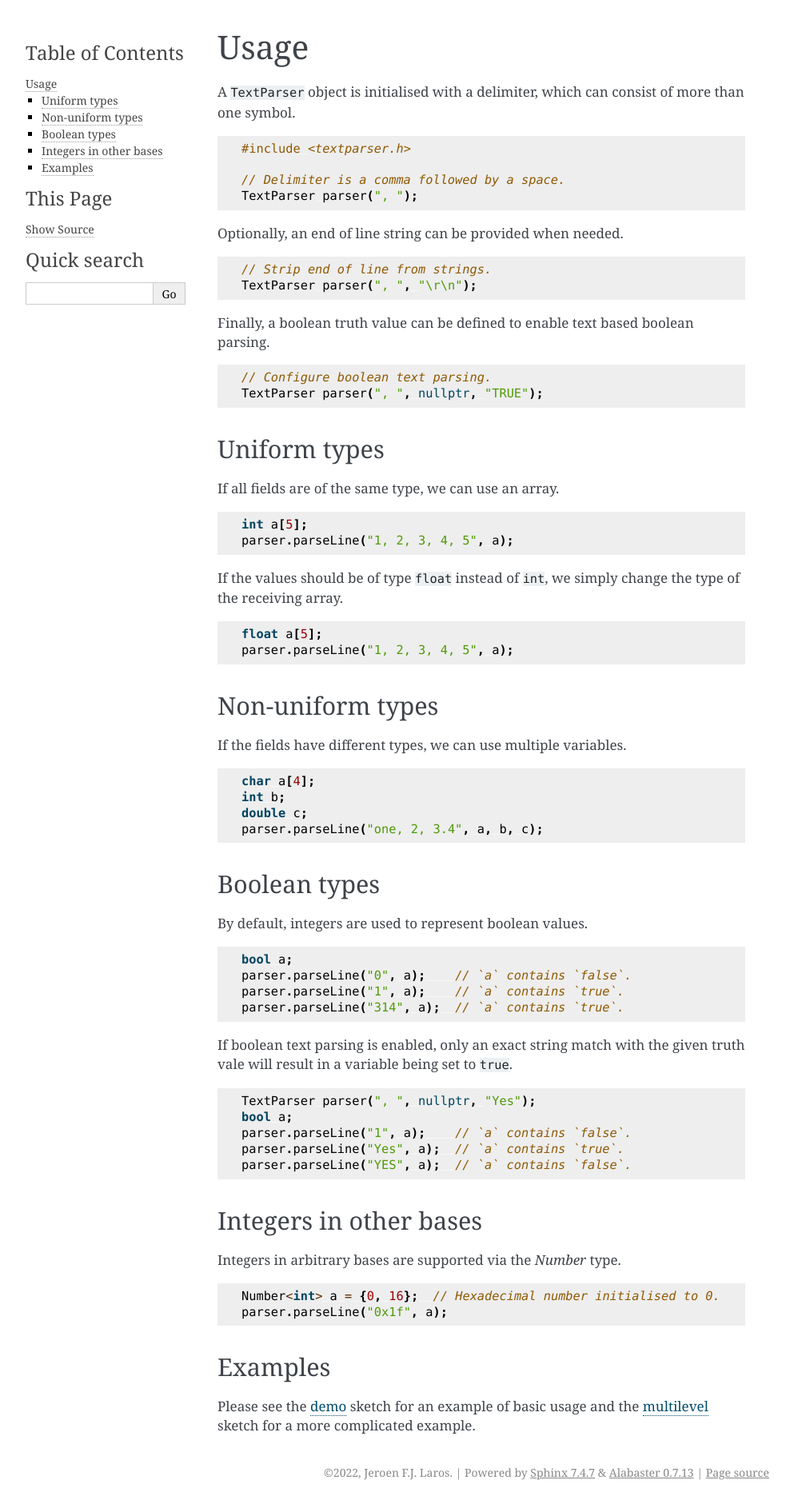
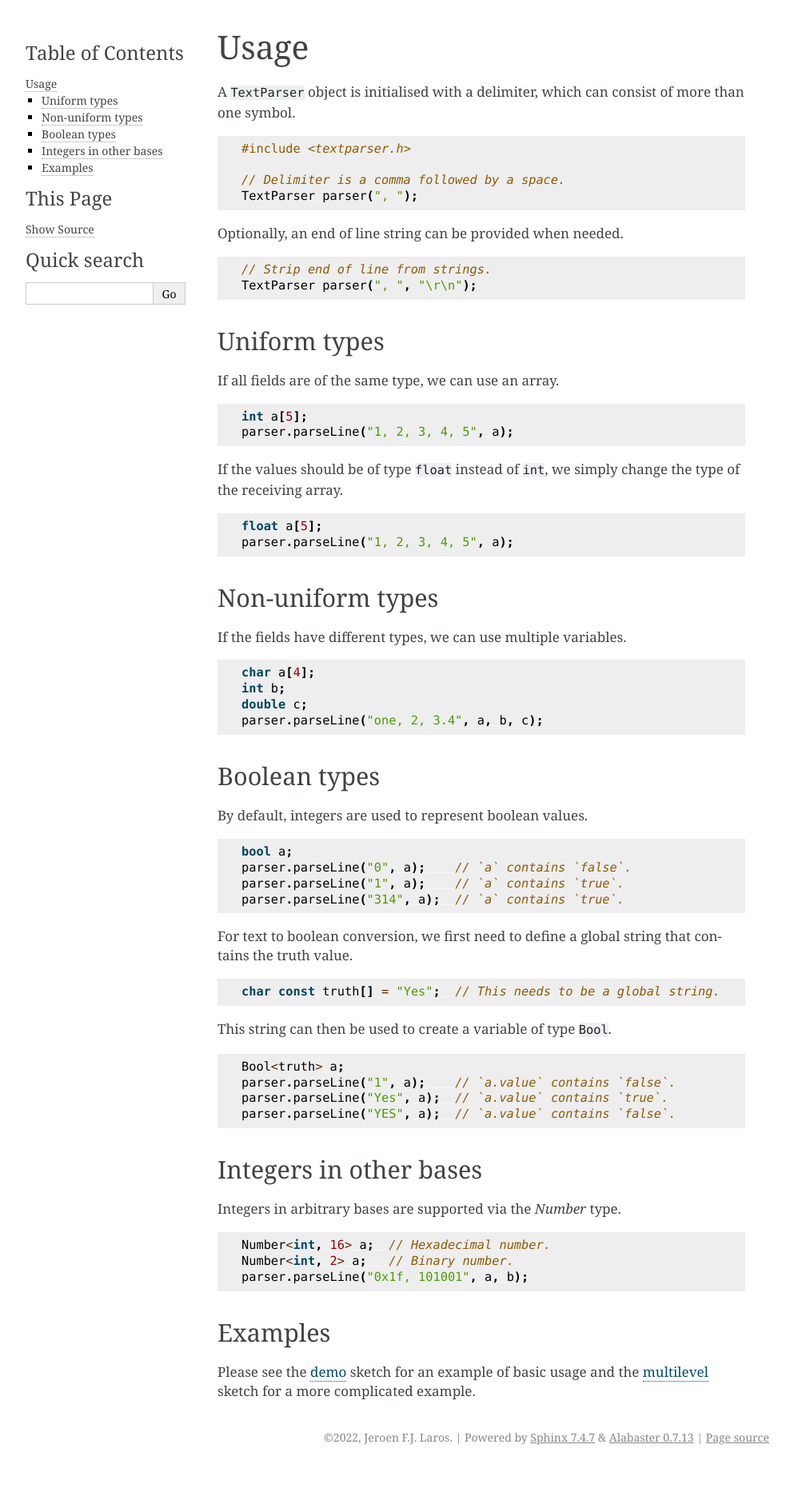
Before and after one commit to jfjlaros/textparser, a Sphinx documentation site: the page built from docs/usage.rst, in a window 1280 px wide. Shown: the whole page at 80% size, without its empty margins (148-1141 px from the left). Built offline with Sphinx 7.4.7, drawn with Linux system fonts in a browser that asks for light colours; after the commit the page ends 1837 px from its top, so only the background shows below that.

Commit message:
Templated types instead of state.

```diff
--- a/README.rst
+++ b/README.rst
@@ -64,7 +64,7 @@ If the fields have different types, we can use multiple variables.
     char a[4];
     int b;
     double c;
-    Number<int> d = {0, 16};  // Hexadecimal number.
+    Number<int, 16> d;  // Hexadecimal number.
     parser.parseLine("one, 2, 3.4, 0x38", a, b, c, d);
 
 
--- a/docs/api.rst
+++ b/docs/api.rst
@@ -18,5 +19,8 @@ Class definitions
 .. doxygenstruct:: Number
    :members:
 
+.. doxygenstruct:: Bool
+   :members:
+
 .. doxygenclass:: TextParser
    :members:
--- a/docs/usage.rst
+++ b/docs/usage.rst
@@ -17,14 +17,6 @@ Optionally, an end of line string can be provided when needed.
 
     // Strip end of line from strings.
     TextParser parser(", ", "\r\n");
-
-Finally, a boolean truth value can be defined to enable text based boolean
-parsing.
-
-.. code-block:: cpp
-
-    // Configure boolean text parsing.
-    TextParser parser(", ", nullptr, "TRUE");
 
 
 Uniform types
@@ -71,16 +63,21 @@ By default, integers are used to represent boolean values.
     parser.parseLine("1", a);    // `a` contains `true`.
     parser.parseLine("314", a);  // `a` contains `true`.
 
-If boolean text parsing is enabled, only an exact string match with the given
-truth vale will result in a variable being set to ``true``.
+For text to boolean conversion, we first need to define a global string that
+contains the truth value.
 
 .. code-block:: cpp
 
-    TextParser parser(", ", nullptr, "Yes");
-    bool a;
-    parser.parseLine("1", a);    // `a` contains `false`.
-    parser.parseLine("Yes", a);  // `a` contains `true`.
-    parser.parseLine("YES", a);  // `a` contains `false`.
+    char const truth[] = "Yes";  // This needs to be a global string.
+
+This string can then be used to create a variable of type ``Bool``.
+
+.. code-block:: cpp
+
+    Bool<truth> a;
+    parser.parseLine("1", a);    // `a.value` contains `false`.
+    parser.parseLine("Yes", a);  // `a.value` contains `true`.
+    parser.parseLine("YES", a);  // `a.value` contains `false`.
 
 
 Integers in other bases
@@ -90,8 +87,9 @@ Integers in arbitrary bases are supported via the `Number` type.
 
 .. code-block:: cpp
 
-    Number<int> a = {0, 16};  // Hexadecimal number initialised to 0.
-    parser.parseLine("0x1f", a);
+    Number<int, 16> a;  // Hexadecimal number.
+    Number<int, 2> a;   // Binary number.
+    parser.parseLine("0x1f, 101001", a, b);
 
 
 Examples
```
Also changed, not shown: other parts of docs/api.rst (+1 -0 lines), 4 other files.
